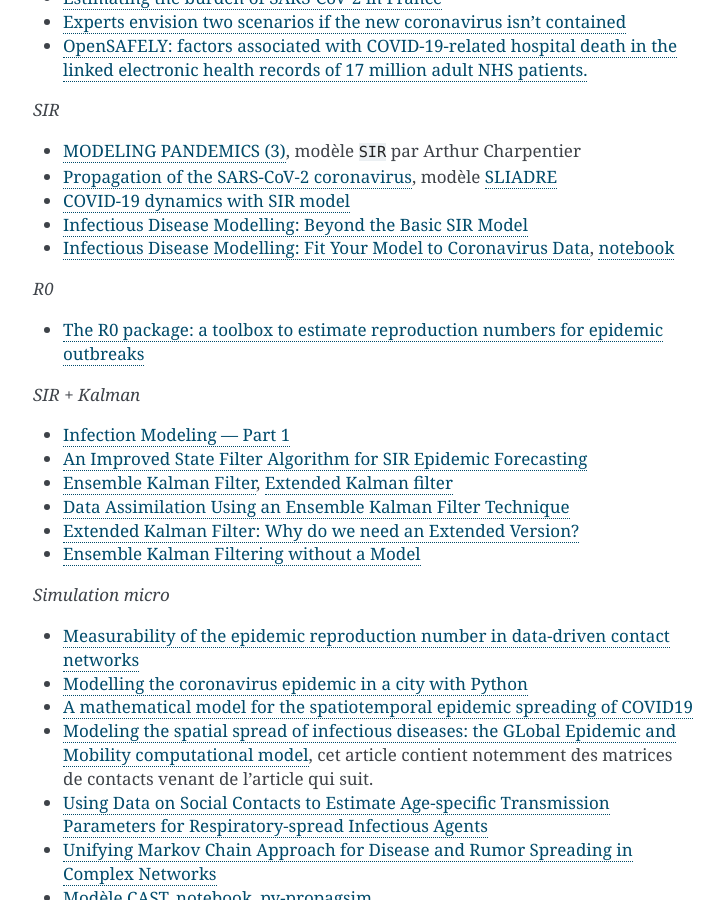
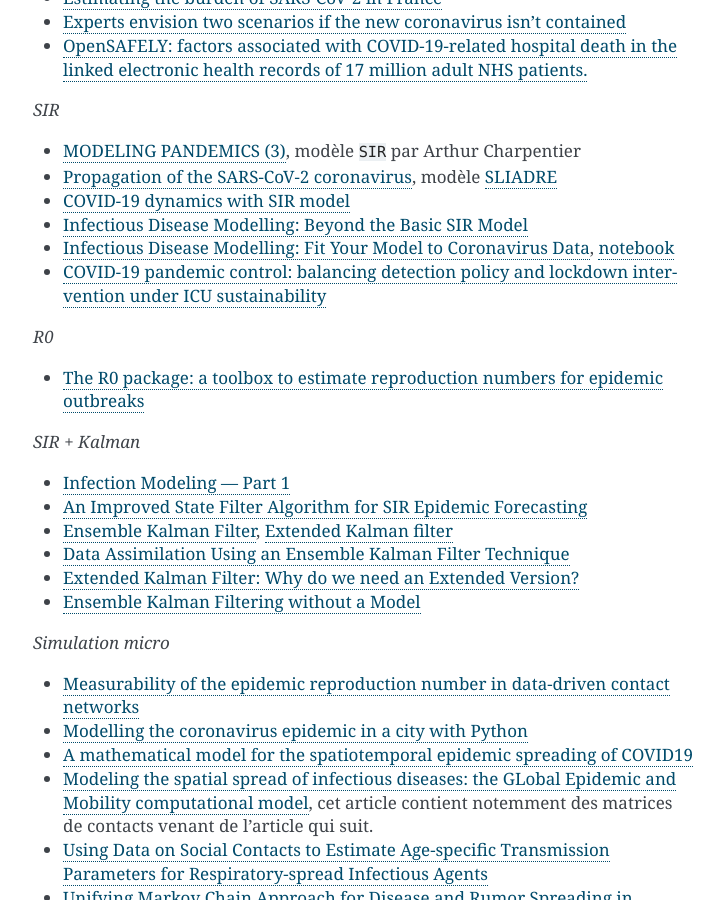
Before and after one commit to sdpython/aftercovid, a Sphinx documentation site: the page built from doc/readings.rst, in a window 1280 px wide and 900 px high, scrolled down 1408 px. Shown: the whole window, without its empty margins (387-1110 px from the left). Built offline with Sphinx 7.4.7, drawn with Linux system fonts in a browser that asks for light colours; pages that are not in the unit, such as notebooks, are missing from menus; cross-references to code outside the pages are shown as plain code.

Commit message:
Update readings.rst

```diff
--- a/doc/readings.rst
+++ b/doc/readings.rst
@@ -92,6 +92,8 @@
 * `Infectious Disease Modelling: Fit Your Model to Coronavirus Data
   <https://towardsdatascience.com/infectious-disease-modelling-fit-your-model-to-coronavirus-data-2568e672dbc7>`_,
   `notebook <https://github.com/hf2000510/infectious_disease_modelling/blob/master/part_three.ipynb>`_
+* `COVID-19 pandemic control: balancing detection policy and lockdown intervention under ICU sustainability
+  <https://freakonometrics.hypotheses.org/60931>`_
 
 *R0*
 
```
